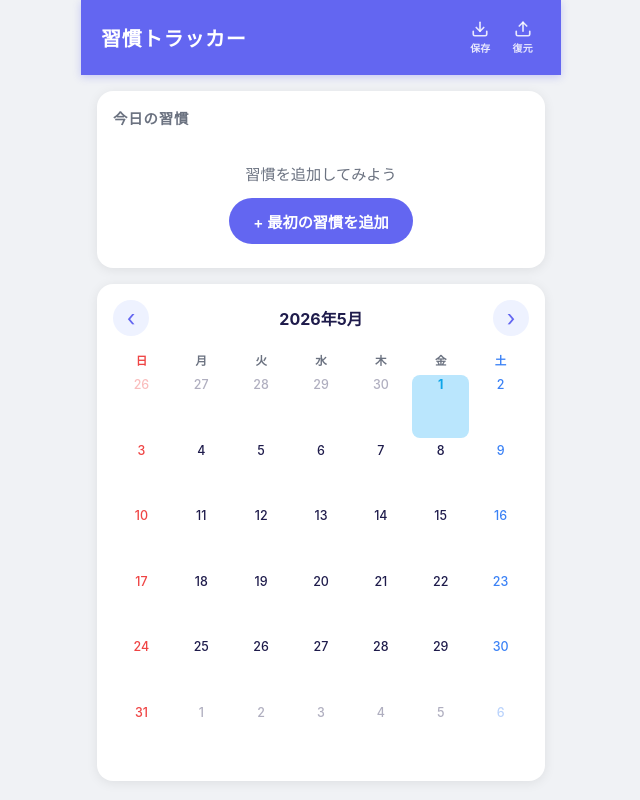
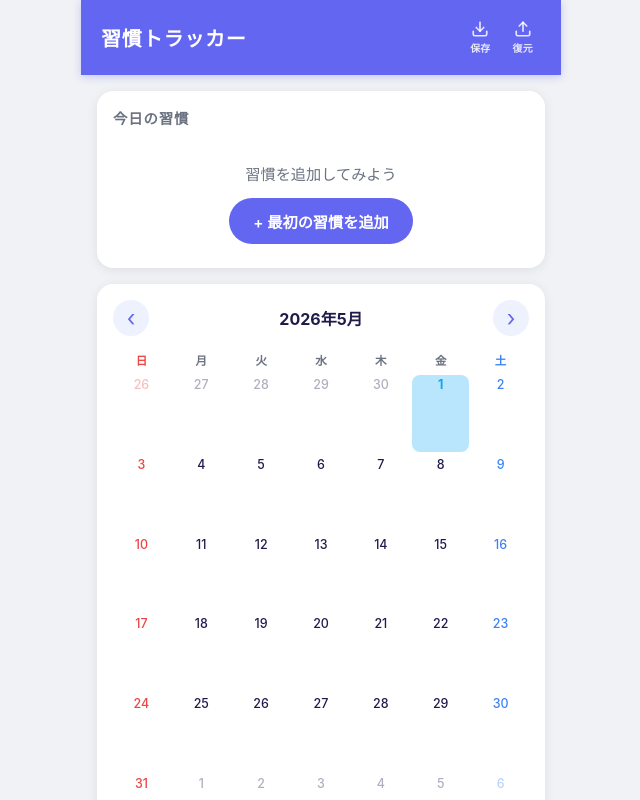
Before and after one commit to Junkoma2/habit-tracker, a React (Vite) app: page / in a window 1280 px wide. Shown: the whole page, without its empty margins (319-959 px from the left). Built offline with nearby package versions, Linux system fonts and the light colour scheme.

Commit message:
gitignore修正とカレンダー更新

```diff
--- a/src/components/Calendar.css
+++ b/src/components/Calendar.css
@@ -68,7 +68,7 @@
 .cal-dow.sat { color: #3B82F6; }
 
 .cal-cell {
-  aspect-ratio: 1 / 1.1;
+  aspect-ratio: 1 / 1.35;
   border-radius: 8px;
   display: flex;
   flex-direction: column;
@@ -128,9 +128,14 @@
   flex-shrink: 0;
 }
 
-.cal-dot-more {
-  font-size: 0.55rem;
+.cal-count {
+  font-size: 0.6rem;
+  font-weight: 700;
   color: var(--color-text-secondary);
-  font-weight: 700;
   line-height: 1;
+  letter-spacing: -0.02em;
 }
+
+.cal-count.all {
+  color: var(--color-primary);
+}
--- a/src/components/Calendar.jsx
+++ b/src/components/Calendar.jsx
@@ -74,6 +74,9 @@ export default function Calendar({ date, onDateChange, habits, records, today, o
           const isToday = dateStr === today
           const dayRecords = records[dateStr] || []
           const completedHabits = habits.filter(h => dayRecords.includes(h.id))
+          const total = habits.length
+          const count = completedHabits.length
+          const allDone = total > 0 && count === total
 
           return (
             <div
@@ -100,6 +103,11 @@ export default function Calendar({ date, onDateChange, habits, records, today, o
                   <span className="cal-dot-more">+</span>
                 )}
               </div>
+              {total > 0 && count > 0 && (
+                <span className={`cal-count ${allDone ? 'all' : ''}`}>
+                  {count}/{total}
+                </span>
+              )}
             </div>
           )
         })}
```
Also changed, not shown: 1 other file (tests, documents, lock files or other folders).
